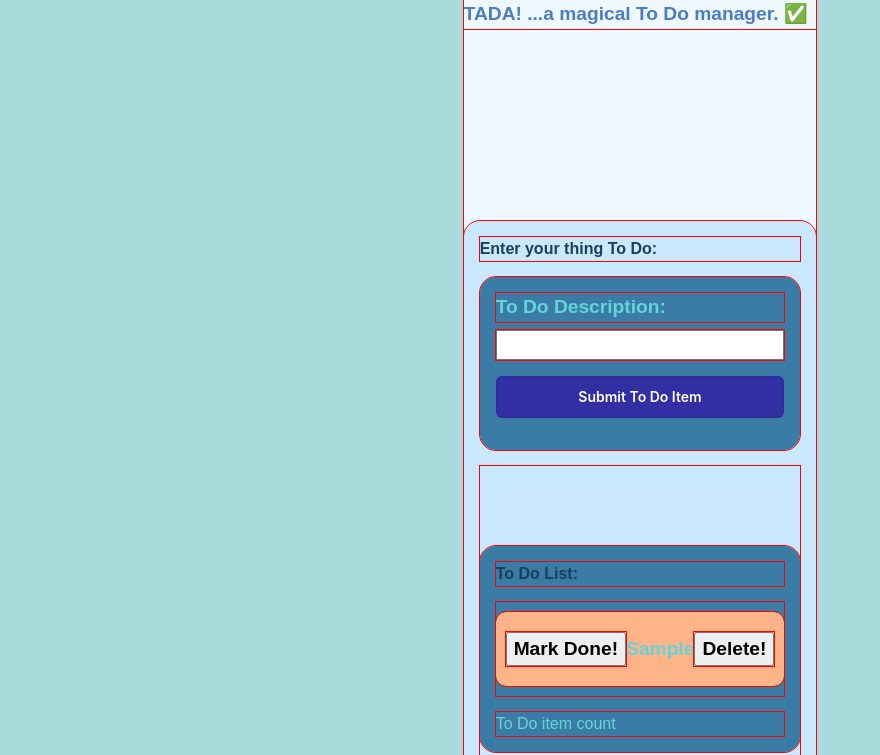
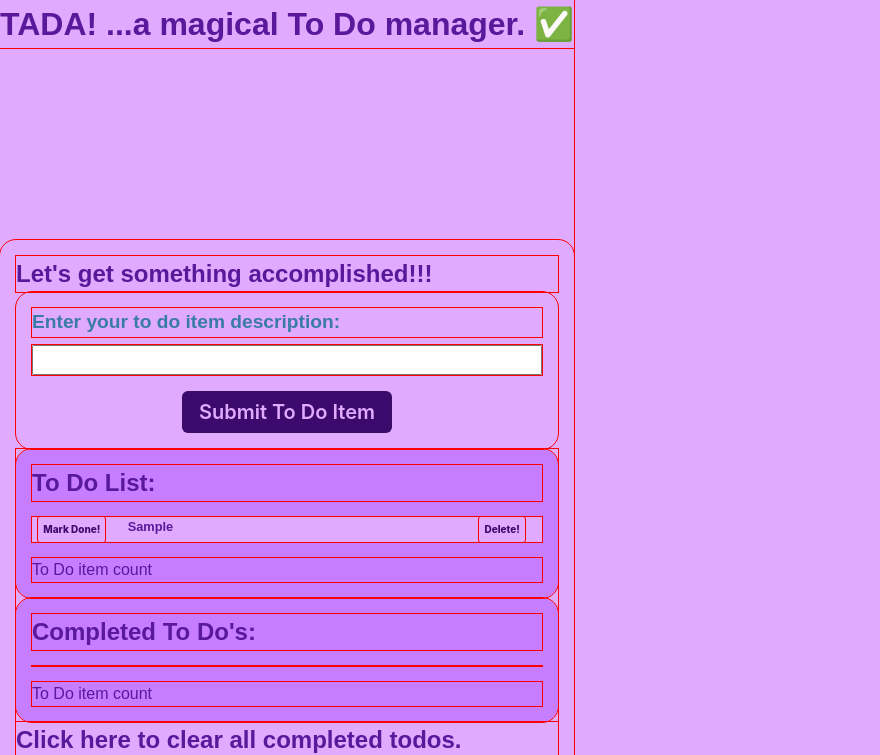
Before and after one commit to irm1005-itec1005-fall-2023/assignment-04-lauradawe, a plain HTML site: page index.html in a window 1280 px wide. Both pictures are taken after typing "Sample" into the empty fields and a click on the button "Submit To Do Item". Shown: the top 755 px of the page, without its empty margins (0-880 px from the left). Drawn offline with Linux system fonts and the light colour scheme.

Commit message:
tidy up format

```diff
--- a/index.html
+++ b/index.html
@@ -44,13 +44,13 @@
     <div id="app">
 
 
-    <section class="form-example">
+    <section class="form-entry">
 
-      <h2>Enter your thing To Do:</h2>
+      <h2>Let's get something accomplished!!!</h2>
 
       <form id="form-todoEntry">
 
-        <label for="todo-input-1">To Do Description:</label>
+        <label for="todo-input-1">Enter your to do item description:</label>
         <input type="text" id="todo-input-1" name="todo-input-1" autocomplete="name" required />
 
         <button class="btn-primary" type="submit">Submit To Do Item</button>
@@ -63,6 +63,17 @@
         <h2>To Do List:</h2>
 
         <ul class="todo-list" id="todo-item-list">
+        </ul>
+
+        <p id="todo-item-count">To Do item count</p>
+
+      </section>
+
+      <section class="form-results">
+
+        <h2>Completed To Do's:</h2>
+
+        <ul class="todo-list" id="todo-done-list">
         </ul>
 
         <p id="todo-item-count">To Do item count</p>
--- a/style.css
+++ b/style.css
@@ -80,23 +80,23 @@
 
 body {
   font-family: Arial, Helvetica, sans-serif;
-  color: var(--body-default-colour);
-  background-color: var(--body-background-colour);
+  color: var(--colour-blue-700);
+  background-color: var(--colour-purple-200);
 }
 
 main {
-  min-height: 100vh;
-  background-color:#a8dadc;
+  /* min-height: 100vh; */
+  background-color: var(--colour-purple-200);
   display: flex;
-  justify-content: center;
-  align-items: center;;
+  /* justify-content: center; */
+  /* align-items: center;; */
 }
 
 #app {
-  background-color:aliceblue;
+
 }
 
-header h2 {
+/* header h2 {
   padding: 1rem;
   margin-bottom: 2rem;
   text-align: center;
@@ -104,59 +104,61 @@ header h2 {
 
   color: var(--header-heading-colour);
   background-color: var(--header-background-colour);
-}
+} */
 
 h1 {
-  color: var( --body-default-colour);
+  color: var( --colour-purple-600);
   margin-bottom: 1rem;
-  font-size: 1.2rem;
+  font-size: 2rem;
 }
 
 h2 {
-  color: var( --body-heading-colour);
-  font-size: 1.0rem;
+  color: var( --colour-purple-600);
+  font-size: 1.5rem;
 }
 
 h3 {
-  color: var( --body-heading-colour);
-  font-size: 0.9rem;
+  color: var( --colour-purple-600);
+  font-size: 1rem;
 }
 
-main > section {
+/* main > section {
   border-bottom: 20px solid rgb(24, 81, 141);
-}
+} */
 
 section {
-  padding: 4rem 0;
+  padding: rem 0;
 }
 
 /*
  * UTILITIES
  */
-.container {
+/* .container {
   max-width: 600px;
   margin: 0px auto;
   padding: 0 1rem;
-}
+} */
 
 /*
  * BUTTONS
  */
 
 .btn-primary {
-  margin: 1rem 0;
+  max-width: 300px;
+  margin: auto;
+  margin-top: 1rem;
   appearance: none;
-  background-color: #322ea4;
+  background-color: var(--colour-purple-700);
   border: 1px solid rgba(27, 31, 35, 0.15);
   border-radius: 6px;
   box-shadow: rgba(27, 31, 35, 0.1) 0 1px 0;
   box-sizing: border-box;
-  color: #fff;
+  color: var(--colour-purple-200);
   cursor: pointer;
   display: inline-block;
   font-family: -apple-system, system-ui, "Segoe UI", Helvetica, Arial,
     sans-serif, "Apple Color Emoji", "Segoe UI Emoji";
-  font-size: 14px;
+  font-size: 20px;
   font-weight: 600;
   line-height: 20px;
   padding: 10px 16px;
@@ -176,7 +178,7 @@ section {
 }
 
 .btn-primary:hover {
-  background-color: #2c4397;
+  background-color: #c859ce;
 }
 
 .btn-primary:focus {
@@ -184,10 +186,63 @@ section {
   outline: none;
 }
 
-.button-3:disabled {
-  background-color: #94d3a2;
-  border-color: rgba(27, 31, 35, 0.1);
-  color: rgba(255, 255, 255, 0.8);
+.mark-done-btn:hover {
+  transform: scale(1.2);
+  box-shadow: 0 0 5px 5px var(--colour-purple-800);
+}
+.mark-done-btn {
+  margin: auto;
+  appearance: none;
+  background-color: var(--colour-purple-200);
+  border: none;
+  border-radius: 2px;
+  box-sizing: border-box;
+  color: var(--colour-purple-700);
+  cursor: pointer;
+  display: inline-block;
+  font-family: -apple-system, system-ui, "Segoe UI", Helvetica, Arial,
+    sans-serif, "Apple Color Emoji", "Segoe UI Emoji";
+  font-size: 10px;
+  font-weight: 800;
+  padding: 5px 5px;
+  position: relative;
+  text-align: center;
+  text-decoration: none;
+  user-select: none;
+  -webkit-user-select: none;
+  touch-action: manipulation;
+  vertical-align: middle;
+  white-space: nowrap;
+  cursor: default;
+}
+
+.delete-btn:hover {
+  transform: scale(1.2);
+  box-shadow: 0 0 5px 5px var(--colour-purple-800);
+}
+.delete-btn {
+  margin: auto;
+  appearance: none;
+  background-color: var(--colour-purple-200);
+  border: none;
+  border-radius: 2px;
+  box-sizing: border-box;
+  color: var(--colour-purple-700);
+  cursor: pointer;
+  display: inline-block;
+  font-family: -apple-system, system-ui, "Segoe UI", Helvetica, Arial,
+    sans-serif, "Apple Color Emoji", "Segoe UI Emoji";
+  font-size: 10px;
+  font-weight: 800;
+  padding: 5px 5px;
+  position: relative;
+  text-align: center;
+  text-decoration: none;
+  user-select: none;
+  -webkit-user-select: none;
+  touch-action: manipulation;
+  vertical-align: middle;
+  white-space: nowrap;
   cursor: default;
 }
 
@@ -207,54 +262,26 @@ ul.todo-list {
   padding: 0px;
 }
 
-li.todo-list-item {
 
-  background-color: var(--colour-orange-800);
-  padding: 1rem;
-  border-radius: 1rem;
-  color: #fff;
-  margin: 1rem 0;
-
-  display: grid;
-  grid-template-columns: 1fr 1fr;
-  align-items: center;
-}
-
-h3.todo-list-item-name {
-  grid-column-start: 1;
-  grid-column-end: 3;
-
-  font-size: 2rem;
-  color: var(--colour-orange-200)
-}
-
-
-li.todo-list-item p {
-  font-size: 0.9rem;
-  font-weight: bold;
-  color: var(---colour-jagged-ice)
-}
-
-.form-example {
-  background-color: var(--colour-french-pass);
+.form-entry {
+  background-color: var(--colour-purple-200);
   border-radius: 1rem;
   padding: 1rem;
-
   margin: 12rem 0;
 
 }
 
-.form-example form {
+.form-entry form {
   padding: 1rem;
   border-radius: 1rem;
-  margin: 1rem 0;
-  color: #62d5db;
-  background-color: var(--colour-blue-700);
+  margin: 0;
+  color: var(--colour-blue-700);
+  background-color: var(--colour-purple-200);
   display: flex;
   flex-direction: column;
 }
 
-.form-example form label {
+.form-entry form label {
   font-size: 1.2rem;
   margin-bottom: 0.5rem;
   font-weight: bold;
@@ -264,35 +291,42 @@ li.todo-list-item p {
   list-style-type: none;
   padding: 1rem;
   border-radius: 1rem;
-  margin: 1rem 0;
-  color: #62d5db;
-  background-color: var(--colour-blue-700);
+  margin:  0;
+  color: var(--colour-purple-600);
+  background-color: var(--colour-purple-300);
 
   display: grid;
   grid-template-columns: 1fr;
   gap: 1rem;
 }
 
-.form-results#name-list-1 {
+/* .form-results#todo-item-list {
   display: grid;
   grid-template-columns: 1fr;
   gap: 2rem;
-}
+} */
 
 .form-results li {
-  margin: 10px 0px;
-  padding: 20px 10px 20px 10px;
-  background-color: var(--colour-orange-200);
-  border-radius: 10px;
-  font-size: 1.2rem;
+  display: grid;
+  grid-template-columns: 1fr 4fr 1fr;
+  gap: 1rem;
+  margin: 0rem;
+  padding: 0rem;
+  background-color: var(--colour-purple-200);
+  font-size: .8rem;
   font-weight: bold;
-  text-align: center;
+  text-align: left;
+
+  /* text-decoration: line-through; */
+  justify-content: space-evenly;
+
+  text-wrap: nowrap;
 }
 
 
-.form-opacity-50 {
+/* .form-opacity-50 {
   opacity: 0.5;
-}
+} */
 
 
 
```
